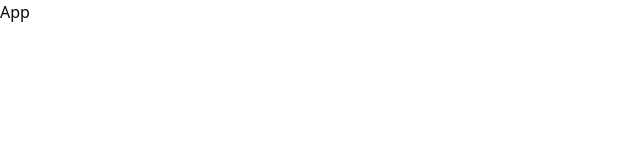
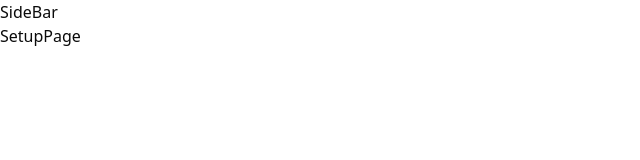
Before and after one commit to LoaiWael/pace-master, a React (Vite) app: page / in a window 1280 px wide. Shown: the top 160 px of the page, without its empty margins (0-640 px from the left). Built offline with nearby package versions, Linux system fonts and the light colour scheme.

Commit message:
CONF routes

```diff
--- a/src/App.tsx
+++ b/src/App.tsx
@@ -1,8 +1,13 @@
+import { RouterProvider } from "react-router-dom"
+import router from "./router"
+import UserProvider from "./contexts/UserContext"
 
 
 const App = () => {
   return (
-    <div>App</div>
+    <UserProvider>
+      <RouterProvider router={router} />
+    </UserProvider>
   )
 }
 
--- /dev/null
+++ b/src/layouts/RootLayout.tsx
@@ -0,0 +1,13 @@
+import SideBar from "@/components/SideBar"
+import { Outlet } from "react-router-dom"
+
+const RootLayout = () => {
+  return (
+    <>
+      <SideBar />
+      <Outlet />
+    </>
+  )
+}
+
+export default RootLayout
--- /dev/null
+++ b/src/router/ProtectedRoutes.tsx
@@ -0,0 +1,13 @@
+import { useUser } from "@/contexts/UserContext"
+import SetupPage from "@/pages/SetupPage";
+import { Outlet } from "react-router-dom";
+
+
+const ProtectedRoutes = () => {
+  const { user } = useUser();
+
+  if (user.isAuth) return (<Outlet />);
+  else return (<SetupPage />)
+}
+
+export default ProtectedRoutes
--- /dev/null
+++ b/src/router/index.tsx
@@ -0,0 +1,27 @@
+import RootLayout from '@/layouts/RootLayout'
+import NotFoundPage from '@/pages/NotFoundPage'
+import { createBrowserRouter } from 'react-router-dom'
+import ProtectedRoutes from './ProtectedRoutes'
+import AnalyticsPage from '@/pages/AnalyticsPage'
+import SetupPage from '@/pages/SetupPage'
+import DailyWorkPage from '@/pages/DailyWorkPage'
+import ToDoListPage from '@/pages/ToDoListPage'
+
+export default createBrowserRouter([
+  {
+    path: '/',
+    element: <RootLayout />,
+    errorElement: <NotFoundPage />,
+    children: [
+      { index: true, element: <SetupPage /> },
+      {
+        element: <ProtectedRoutes />,
+        children: [
+          { path: 'analytics', element: <AnalyticsPage /> },
+          { path: 'dailyWork', element: <DailyWorkPage /> },
+          { path: 'todo', element: <ToDoListPage /> }
+        ]
+      }
+    ]
+  }
+])
```
